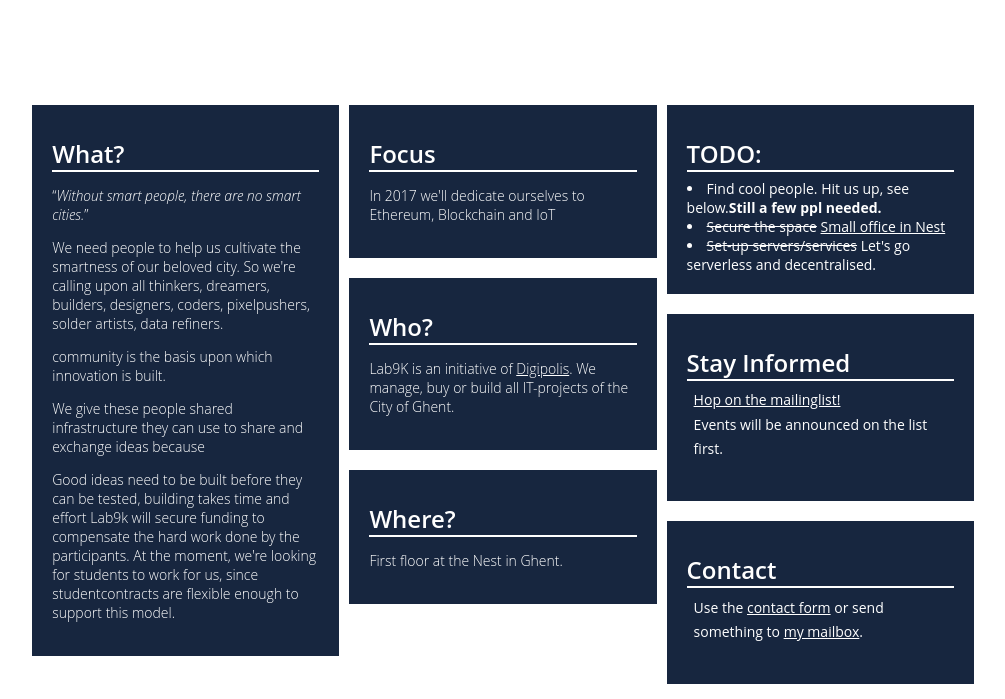
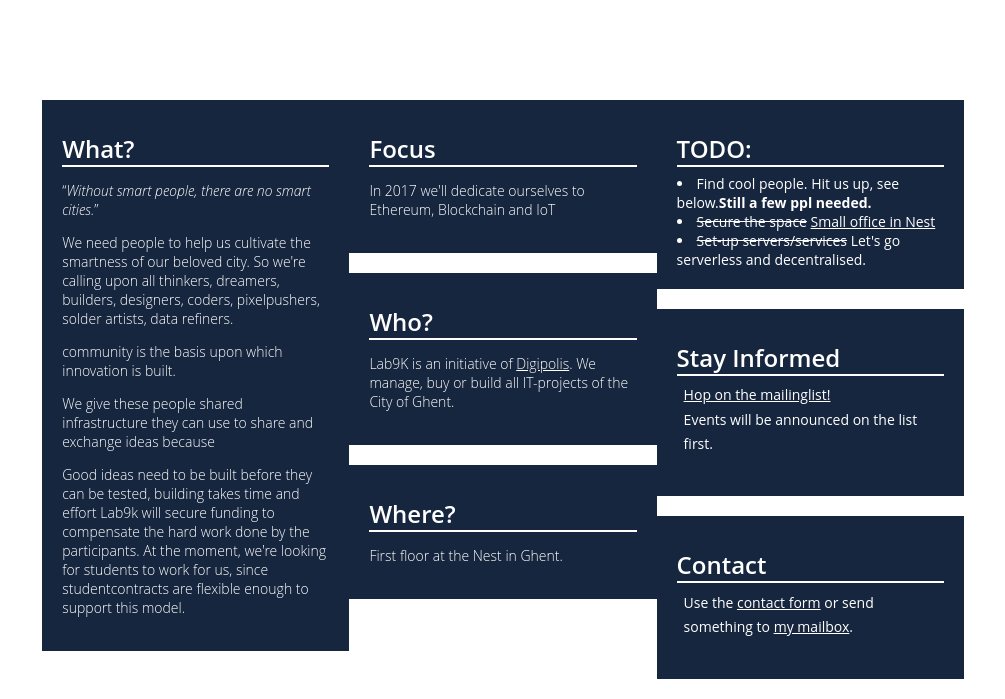
Before and after one commit to lab9k/lab9k.github.io, a Jekyll site: the page built from index.html, in a window 1280 px wide. Shown: the part 693-1392 px from the top of the page, without its empty margins (158-1163 px from the left). Built offline with Jekyll 4.4.1, drawn with Linux system fonts in a browser that asks for light colours.

Commit message:
Major Fix

```diff
--- a/_layouts/default.html
+++ b/_layouts/default.html
@@ -104,7 +104,6 @@
     flex-direction: column;
     width: 30%;
     position: relative;
-    padding: 5px;
 }
 .home-section-part {
     background-color: #17263F;
@@ -271,8 +270,6 @@
         position: relative;
         display: flex;
         flex-direction: column;
-        margin-left: 5vw;
-        margin-right: 5vw;
         justify-content: center;
     }
     .home-section {
```
